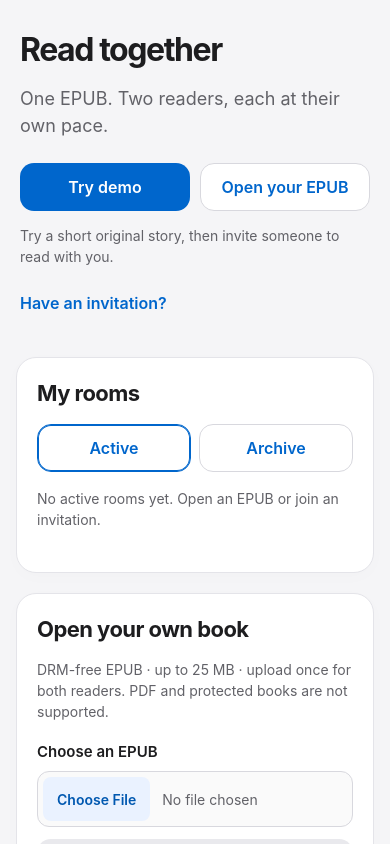
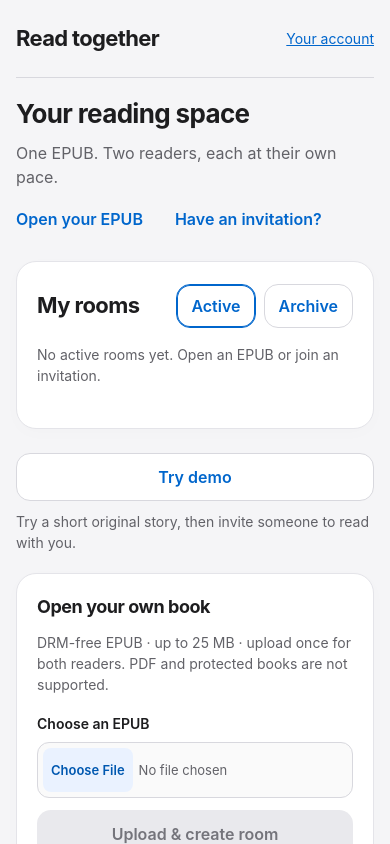
Before and after one commit to myverp/read-together, a Next.js app: page / in a window 390 px wide. Shown: the top 844 px of the page. Built offline with nearby package versions, Linux system fonts and the light colour scheme; no server answers.

Commit message:
Center the home library in a responsive desktop layout

```diff
--- a/src/app/globals.css
+++ b/src/app/globals.css
@@ -298,6 +298,57 @@ button.danger { background: #a32020; color: #fff; }
 .room-actions-popover { position: absolute; z-index: 5; right: 0; top: 100%; min-width: 170px; max-width: calc(100vw - 48px); padding: 6px; border: 1px solid var(--line); border-radius: 12px; background: var(--surface); box-shadow: 0 8px 24px #0002; }
 .room-actions-popover button { display: block; width: 100%; text-align: left; }
 
+/* Home keeps the library first in both reading order and the desktop grid. */
+.home-library-page { max-width: 1168px; padding: max(28px, env(safe-area-inset-top)) 24px 40px; }
+.home-library-page .home-intro { margin: 0 0 28px; }
+.home-heading { display: flex; justify-content: space-between; align-items: center; gap: 16px; padding-bottom: 20px; border-bottom: 1px solid var(--line); }
+.home-heading h1 { font-size: 1.375rem; letter-spacing: -.03em; }
+.home-heading a { flex-shrink: 0; font-size: .875rem; padding: 10px 0 10px 10px; }
+.home-welcome { display: flex; justify-content: space-between; align-items: end; flex-wrap: wrap; gap: 8px 24px; padding-top: 28px; }
+.home-welcome h2 { margin: 0; font-size: clamp(1.625rem, 3vw, 2rem); }
+.home-library-page .home-tagline { max-width: none; margin: 10px 0 0; font-size: 1rem; }
+.home-shortcuts { display: flex; flex-wrap: wrap; gap: 4px 12px; margin-inline: -10px; }
+.home-layout { display: grid; gap: 24px; align-items: start; }
+.home-library, .home-rail, .home-layout .panel { min-width: 0; }
+.home-library, .home-rail { display: grid; gap: 20px; align-content: start; }
+.home-layout .panel { margin: 0; padding: 24px; }
+.home-layout h2, .home-layout h3, .home-layout p { overflow-wrap: anywhere; }
+.home-rail .panel > h2 { font-size: 1.125rem; margin-bottom: 14px; }
+.home-rail .panel label { font-size: .875rem; }
+.home-rail .panel input[type=file] { font-size: .8125rem; }
+.home-rail .panel input::file-selector-button { margin-right: 6px; padding-inline: 8px; }
+.home-demo > button { width: 100%; }
+.home-demo > p { margin: 10px 0 0; font-size: .875rem; }
+.home-demo .home-secondary-actions { margin-top: 4px; }
+.home-rail .creation-status { border-color: var(--accent); }
+.home-rail fieldset { min-inline-size: 0; }
+.home-rail .account-toggle { margin: 0; }
+#home-account { min-width: 0; scroll-margin-block: 24px; }
+#home-account:focus { outline: 3px solid var(--accent); outline-offset: 5px; border-radius: 14px; }
+.home-library-page .continue-panel { align-items: start; flex-wrap: wrap; gap: 20px; padding: 28px; }
+.home-library-page .continue-panel > div { flex-basis: 240px; }
+.home-library-page .continue-panel .continue-label { font-size: .8125rem; color: var(--secondary); margin: 0 0 10px; }
+.home-library-page .continue-panel h2 { font-size: 1.5rem; line-height: 1.3; margin: 0 0 10px; }
+.home-library-page .continue-panel button { max-width: 100%; flex-shrink: 0; }
+.room-library-heading { display: flex; align-items: center; justify-content: space-between; flex-wrap: wrap; gap: 12px; margin-bottom: 16px; }
+.home-library-page .room-library-heading h2 { margin: 0; }
+.home-library-page .room-library-tabs { margin: 0; flex-wrap: wrap; }
+.home-library-page .room-library-tabs button { flex: initial; width: auto; min-height: 44px; padding: 8px 14px; }
+.home-library-page .room-library-note { font-size: .8125rem; }
+@media (min-width: 56em) {
+  .home-layout { grid-template-columns: minmax(0, 1fr) minmax(18rem, 21rem); gap: 32px; }
+  .home-library-page .room-library-row { display: flex; align-items: center; flex-wrap: wrap; gap: 14px; }
+  .home-library-page .room-library-info { flex: 1 1 180px; }
+  .home-library-page .room-library-actions { margin: 0; gap: 8px; flex-wrap: wrap; }
+  .home-library-page .room-library-error { flex-basis: 100%; margin: 0; }
+}
+@media (max-width: 480px) {
+  .home-library-page { padding: max(20px, env(safe-area-inset-top)) 16px 32px; }
+  .home-layout .panel { padding: 22px 20px; }
+  .home-library-page .home-intro { margin-bottom: 20px; }
+  .home-welcome { padding-top: 20px; }
+}
+
 /* Compact annotation and book-search panels retain the reader palette. */
 .notes-dialog, .search-dialog { padding: 20px; }
 .notes-dialog .notes-heading button, .search-dialog .notes-heading button { width: auto; }
--- a/src/app/page.tsx
+++ b/src/app/page.tsx
@@ -83,21 +83,27 @@ export default function Home() {
     setError(""); await enter(normalized);
   }
 
-  return <main className="home">
-    <header className="home-intro"><h1>Read together</h1><p className="home-tagline">One EPUB. Two readers, each at their own pace.</p>
-      <div className="home-actions">
-        <button disabled={!ready || !!busy} onClick={() => demoCode ? void enter(demoCode) : void create(true)}>{demoCode ? "Continue demo" : "Try demo"}</button>
-        <button className="secondary" disabled={!ready || !!busy} onClick={() => { fileInput.current?.scrollIntoView({ block: "center" }); fileInput.current?.focus(); fileInput.current?.click(); }}>Open your EPUB</button>
+  return <main className="home home-library-page">
+    <header className="home-intro">
+      <div className="home-heading"><h1>Read together</h1><a href="#home-account">Your account</a></div>
+      <div className="home-welcome"><div><h2>Your reading space</h2><p className="home-tagline">One EPUB. Two readers, each at their own pace.</p></div>
+        <div className="home-shortcuts">
+          <button className="text-button" disabled={!ready || !!busy} onClick={() => { fileInput.current?.scrollIntoView({ block: "center" }); fileInput.current?.focus(); fileInput.current?.click(); }}>Open your EPUB</button>
+          <button className="text-button invitation-action" disabled={!!busy} onClick={() => { inviteInput.current?.scrollIntoView({ block: "center" }); inviteInput.current?.focus(); }}>Have an invitation?</button>
+        </div>
       </div>
-      <p className="muted">Try a short original story, then invite someone to read with you.</p>
-      <div className="home-secondary-actions"><button className="text-button invitation-action" disabled={!!busy} onClick={() => { inviteInput.current?.scrollIntoView({ block: "center" }); inviteInput.current?.focus(); }}>Have an invitation?</button>
-      {demoCode && <button className="text-button" disabled={!!busy} onClick={() => { demoAttempt.current = null; void create(true); }}>Start another demo</button>}
-      </div>
-      {error && errorArea === "demo" && <p className="error" role="alert">{error}</p>}
     </header>
-    {ready && <RoomLibrary disabled={!!busy} onOpenRoom={enter} />}
     {exitWarning && <p className="error" role="alert">{exitWarning}</p>}
     {error && errorArea === "storage" && <p className="error" role="alert">{error}</p>}
+    <div className="home-layout">
+    <div className="home-library">{ready && <RoomLibrary disabled={!!busy} onOpenRoom={enter} />}</div>
+    <aside className="home-rail" aria-label="Books, invitations and account">
+    <section className="home-demo" aria-label="Demo book">
+      <button className="secondary" disabled={!ready || !!busy} onClick={() => demoCode ? void enter(demoCode) : void create(true)}>{demoCode ? "Continue demo" : "Try demo"}</button>
+      <p className="muted">Try a short original story, then invite someone to read with you.</p>
+      {demoCode && <div className="home-secondary-actions"><button className="text-button" disabled={!!busy} onClick={() => { demoAttempt.current = null; void create(true); }}>Start another demo</button></div>}
+      {error && errorArea === "demo" && <p className="error" role="alert">{error}</p>}
+    </section>
     {busy && <section className="panel creation-status"><p role="status">{busy}</p><button className="secondary" onClick={() => { creation.current?.abort(); setBusy("Cancelling… an active transfer may still finish."); }}>Cancel creation</button></section>}
     <form className="panel home-book-panel" onSubmit={event => { event.preventDefault(); void create(); }}><h2>Open your own book</h2>
       <p className="muted" id="epub-limits">DRM-free EPUB · up to 25 MB · upload once for both readers. PDF and protected books are not supported.</p>
@@ -112,6 +118,8 @@ export default function Home() {
       <button disabled={!code.trim() || !!busy}>Join / reopen room</button>
       {error && errorArea === "invite" && <p className="error" role="alert">{error}</p>}
     </form>
-    <AccountPanel />
+    <div id="home-account" tabIndex={-1}><AccountPanel /></div>
+    </aside>
+    </div>
   </main>;
 }
--- a/src/components/RoomLibrary.tsx
+++ b/src/components/RoomLibrary.tsx
@@ -115,11 +115,12 @@ export default function RoomLibrary({ onOpenRoom, disabled = false }: { onOpenRo
         window.dispatchEvent(new CustomEvent("read-together:room-deleted", { detail: deletingRoom.code }));
         requestAnimationFrame(() => (tab === "active" ? activeTab : archiveTab).current?.focus());
       }} />}
-    {recent && <section className="panel continue-panel"><div><h2>Continue reading</h2><p>{recent.title}</p>{recent.section && recent.section !== "Opening book" && <p className="muted">{recent.section}</p>}</div><button className="secondary" disabled={disabled} onClick={() => void onOpenRoom(recent.code)}>Continue reading</button></section>}
-    <section className="panel room-library" aria-labelledby="room-library-title"><h2 id="room-library-title">My rooms</h2>
+    {recent && <section className="panel continue-panel"><div><p className="continue-label">Continue reading</p><h2>{recent.title}</h2>{recent.section && recent.section !== "Opening book" && <p className="muted">{recent.section}</p>}</div><button disabled={disabled} onClick={() => void onOpenRoom(recent.code)}>Continue reading</button></section>}
+    <section className="panel room-library" aria-labelledby="room-library-title"><div className="room-library-heading"><h2 id="room-library-title">My rooms</h2>
       <div className="room-library-tabs" role="group" aria-label="Room list">
         <button ref={activeTab} className="secondary" aria-pressed={tab === "active"} onClick={() => { setTab("active"); setActionError(null); }}>Active</button>
         <button ref={archiveTab} className="secondary" aria-pressed={tab === "archive"} onClick={() => { setTab("archive"); setActionError(null); }}>Archive</button>
+      </div>
       </div>
       {loading && <p className="muted" role="status">Loading rooms...</p>}
       {error && <div><p className="error" role="alert">{error}</p><button className="secondary" onClick={() => void refresh()}>Retry rooms</button></div>}
```
